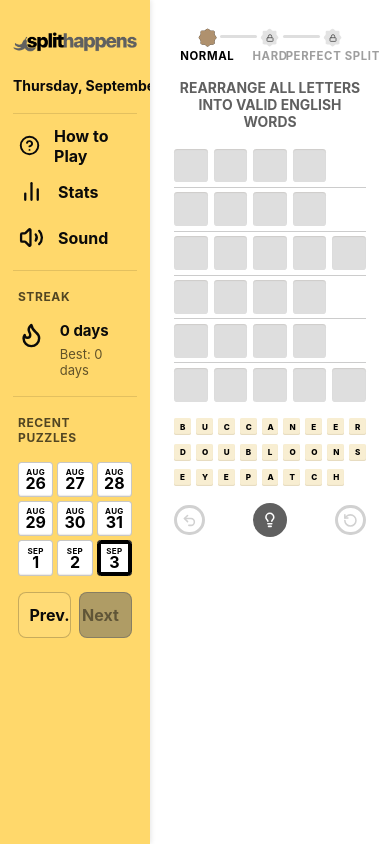
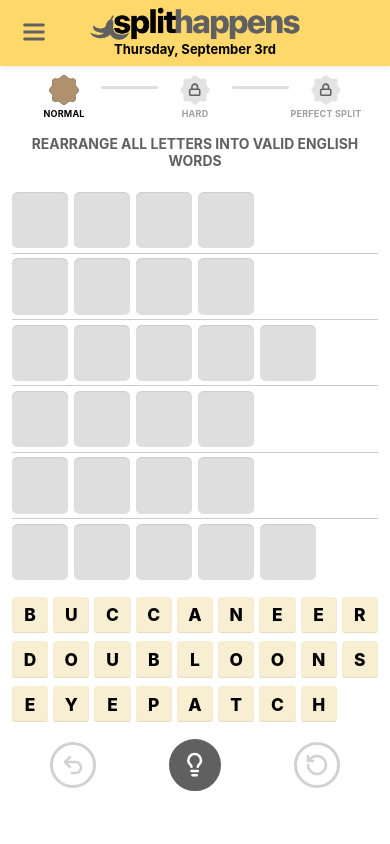
Before and after one commit to UncommonCrawl/SplitHappensWeb, a React (Vite) app: page / in a window 390 px wide. Built offline with nearby package versions, Linux system fonts and the light colour scheme.

Commit message:
Mobile layout

```diff
--- a/src/App.tsx
+++ b/src/App.tsx
@@ -1,7 +1,7 @@
 import { Fragment, useCallback, useEffect, useMemo, useRef, useState, type CSSProperties, type PointerEvent as ReactPointerEvent, type ReactNode } from "react";
 import {
   ArrowLeft, ArrowRight, ChartNoAxesColumn, Flame, HelpCircle, Lightbulb, Lock,
-  RotateCcw, Share2, Trophy, Undo2, Volume2, VolumeX, X,
+  Menu, RotateCcw, Share2, Trophy, Undo2, Volume2, VolumeX, X,
 } from "lucide-react";
 import { loadContent, localDateKey, parseLocalDate, staticAssetPath } from "./content";
 import { createGame, deriveGame, gameReducer, slotID, type GameAction } from "./engine";
@@ -88,11 +88,15 @@ export default function App() {
   const [now, setNow] = useState(new Date());
   const [toast, setToast] = useState<string | null>(null);
   const [archivePage, setArchivePage] = useState(0);
+  const [drawerOpen, setDrawerOpen] = useState(false);
+  const [isConstrained, setIsConstrained] = useState(() => window.matchMedia("(max-width: 1050px)").matches);
   const [drag, setDrag] = useState<DragState | null>(null);
   const [dragHover, setDragHover] = useState<SlotID | "source" | null>(null);
   const dragStart = useRef<{ x: number; y: number } | null>(null);
   const suppressClick = useRef(false);
   const previousGold = useRef(false);
+  const hamburgerRef = useRef<HTMLButtonElement>(null);
+  const drawerRef = useRef<HTMLElement>(null);
 
   const refreshContent = useCallback(() => {
     setLoadError(null);
@@ -111,6 +115,57 @@ export default function App() {
     const timer = window.setInterval(() => setNow(new Date()), 30_000);
     return () => window.clearInterval(timer);
   }, []);
+
+  useEffect(() => {
+    const media = window.matchMedia("(max-width: 1050px)");
+    const handleChange = (event: MediaQueryListEvent) => {
+      setIsConstrained(event.matches);
+      if (!event.matches) setDrawerOpen(false);
+    };
+    setIsConstrained(media.matches);
+    media.addEventListener("change", handleChange);
+    return () => media.removeEventListener("change", handleChange);
+  }, []);
+
+  const closeDrawer = useCallback((restoreFocus = true) => {
+    setDrawerOpen(false);
+    if (restoreFocus) window.requestAnimationFrame(() => hamburgerRef.current?.focus());
+  }, []);
+
+  useEffect(() => {
+    const drawer = drawerRef.current;
+    if (drawer) drawer.inert = isConstrained && !drawerOpen;
+    if (!drawerOpen || !isConstrained) return;
+
+    const previousOverflow = document.body.style.overflow;
+    document.body.style.overflow = "hidden";
+    const focusable = () => Array.from(drawer?.querySelectorAll<HTMLElement>("button:not(:disabled), [href], [tabindex]:not([tabindex='-1'])") ?? []);
+    const handleKeyDown = (event: KeyboardEvent) => {
+      if (event.key === "Escape") {
+        event.preventDefault();
+        closeDrawer();
+        return;
+      }
+      if (event.key !== "Tab") return;
+      const elements = focusable();
+      if (!elements.length) return;
+      const first = elements[0];
+      const last = elements[elements.length - 1];
+      if (event.shiftKey && document.activeElement === first) {
+        event.preventDefault();
+        last.focus();
+      } else if (!event.shiftKey && document.activeElement === last) {
+        event.preventDefault();
+        first.focus();
+      }
+    };
+    document.addEventListener("keydown", handleKeyDown);
+    window.requestAnimationFrame(() => focusable()[0]?.focus());
+    return () => {
+      document.body.style.overflow = previousOverflow;
+      document.removeEventListener("keydown", handleKeyDown);
+    };
+  }, [closeDrawer, drawerOpen, isConstrained]);
 
   const activeLevel = useMemo(() => content?.levels.find((level) => level.id === activeLevelID) ?? null, [content, activeLevelID]);
   const scheduleEntry = useMemo(() => content?.schedule.find((entry) => entry.levelID === activeLevelID) ?? null, [content, activeLevelID]);
@@ -472,19 +527,54 @@ export default function App() {
     "--target-compact-height-limit": `calc(${36 / targetSizingRows}cqh - 0.5px)`,
     "--source-height-limit": `${18.75 / game.sourceSlots.length}cqh`,
   } as CSSProperties;
+  const handleSidebarAction = (action: () => void) => {
+    action();
+    if (isConstrained) closeDrawer();
+  };
+  const handlePuzzleSelection = (levelID: string) => {
+    setActiveLevelID(levelID);
+    if (isConstrained) closeDrawer();
+  };
   return (
     <div className="app-shell">
-      <aside className="app-sidebar progress-rail">
+      <header className="mobile-header">
+        <button
+          ref={hamburgerRef}
+          className="mobile-menu-button"
+          aria-label="Open sidebar menu"
+          aria-controls="sidebar-menu"
+          aria-expanded={drawerOpen}
+          onClick={() => setDrawerOpen(true)}
+        ><Menu /></button>
+        <div className="mobile-brand">
+          <img src={staticAssetPath("/images/title.png")} alt="Split Happens" className="mobile-wordmark" />
+          <h1>{longDate(selectedDate)}</h1>
+        </div>
+        <span className="mobile-header-spacer" aria-hidden="true" />
+      </header>
+
+      {isConstrained && drawerOpen && <button className="drawer-backdrop" aria-label="Close sidebar menu" onClick={() => closeDrawer()} />}
+
+      <aside
+        ref={drawerRef}
+        id="sidebar-menu"
+        className={`app-sidebar progress-rail ${drawerOpen ? "drawer-open" : ""}`}
+        role={isConstrained ? "dialog" : undefined}
+        aria-modal={isConstrained && drawerOpen ? "true" : undefined}
+        aria-label={isConstrained ? "Sidebar menu" : "Game sidebar"}
+        aria-hidden={isConstrained && !drawerOpen ? "true" : undefined}
+      >
+        <button className="drawer-close" aria-label="Close sidebar menu" onClick={() => closeDrawer()}><X /></button>
         <header className="sidebar-brand">
           <img src={staticAssetPath("/images/title.png")} alt="Split Happens" className="wordmark" />
           <h1>{longDate(selectedDate)}</h1>
         </header>
 
         <nav className="sidebar-actions" aria-label="Game actions">
-          <button aria-label="How to Play" onClick={() => setModal("how")}><HelpCircle /><span>How to Play</span></button>
-          <button aria-label="Stats" onClick={() => setModal("stats")}><ChartNoAxesColumn /><span>Stats</span></button>
+          <button aria-label="How to Play" onClick={() => handleSidebarAction(() => setModal("how"))}><HelpCircle /><span>How to Play</span></button>
+          <button aria-label="Stats" onClick={() => handleSidebarAction(() => setModal("stats"))}><ChartNoAxesColumn /><span>Stats</span></button>
           <button
-            onClick={() => updateSettings({ soundEnabled: !persisted.settings.soundEnabled })}
+            onClick={() => handleSidebarAction(() => updateSettings({ soundEnabled: !persisted.settings.soundEnabled }))}
             aria-label={persisted.settings.soundEnabled ? "Turn sound off" : "Turn sound on"}
             aria-pressed={persisted.settings.soundEnabled}
           >
@@ -493,10 +583,6 @@ export default function App() {
           </button>
         </nav>
 
-        <section>
-          <h2>Streak</h2>
-          <div className="rail-feature"><Flame /><div><strong>{stats.currentStreak} {stats.currentStreak === 1 ? "day" : "days"}</strong><small>Best: {stats.bestStreak} days</small></div></div>
-        </section>
         <section className="sidebar-stats">
           <h2>Recent puzzles</h2>
           <div className="puzzle-date-grid" aria-label="Recent puzzles">
@@ -513,7 +599,7 @@ export default function App() {
                 data-date={entry.date}
                 aria-label={`${date.toLocaleDateString("en-US", { month: "long", day: "numeric", year: "numeric" })}, ${today ? "today's puzzle" : tierLabel}`}
                 aria-pressed={entry.levelID === activeLevel.id}
-                onClick={() => setActiveLevelID(entry.levelID)}
+                onClick={() => handlePuzzleSelection(entry.levelID)}
               >
                 <span className="puzzle-date-month">{MONTH_ABBREVIATIONS[date.getMonth()]}</span>
                 <strong className="puzzle-date-day">{date.getDate()}</strong>
@@ -649,6 +735,14 @@ export default function App() {
 
       {modal === "stats" && <Modal title="Daily Stats" onClose={() => setModal(null)}>
         <div className="modal-stats">
+          <div className="modal-streak">
+            <Flame />
+            <div>
+              <span>Current Streak</span>
+              <strong>{stats.currentStreak} {stats.currentStreak === 1 ? "day" : "days"}</strong>
+              <small>Best: {stats.bestStreak} {stats.bestStreak === 1 ? "day" : "days"}</small>
+            </div>
+          </div>
           <div className="stat-row"><span>Puzzles Solved</span><strong>{stats.puzzlesSolved}</strong></div>
           <div className="stat-row"><span>Holy Splits</span><strong>{stats.perfectSplits}</strong></div>
           <div className="stat-row"><span>Avg. Time</span><strong>{formatDuration(stats.averageTimeMs)}</strong></div>
--- a/src/styles.css
+++ b/src/styles.css
@@ -27,6 +27,7 @@ button, input { font: inherit; }
 button { color: inherit; }
 
 .app-shell { min-height: 100vh; display: grid; grid-template-columns: 294px minmax(0, 1fr); }
+.mobile-header, .drawer-backdrop, .drawer-close { display: none; }
 .app-sidebar {
   min-height: 100vh;
   height: 100dvh;
@@ -76,11 +77,6 @@ button { color: inherit; }
 .progress-rail section { padding: 18px 5px; border-bottom: 1px solid rgb(0 0 0 / 11%); }
 .progress-rail section:last-child { border: 0; padding-bottom: 0; }
 .progress-rail h2 { margin: 0 0 17px; font-size: 12px; text-transform: uppercase; letter-spacing: .05em; color: rgb(0 0 0 / 68%); }
-.rail-feature { display: flex; align-items: flex-start; gap: 15px; }
-.rail-feature > svg { width: 28px; height: 28px; stroke-width: 2.2; }
-.rail-feature div { display: grid; gap: 6px; }
-.rail-feature strong { font-size: 15px; }
-.rail-feature small { color: rgb(0 0 0 / 62%); font-size: 13px; }
 .rail-row, .stat-row { display: flex; align-items: center; justify-content: space-between; min-height: 42px; }
 .rail-row + .rail-row { border-top: 1px solid #eee; }
 .archive-button { width: 100%; height: 46px; margin-top: 16px; border: 1px solid rgb(0 0 0 / 22%); background: rgb(255 255 255 / 8%); border-radius: 8px; font-weight: 700; display: flex; align-items: center; justify-content: center; gap: 10px; cursor: pointer; }
@@ -274,6 +270,12 @@ button { color: inherit; }
 .modal-wide { width: min(860px, 100%); }
 .modal h2 { margin: 0 40px 26px; text-align: center; font-size: 32px; }
 .modal-stats { font-size: 17px; }
+.modal-streak { margin-bottom: 12px; padding: 18px; border-radius: 12px; background: #fff8df; display: flex; align-items: center; gap: 16px; }
+.modal-streak > svg { width: 36px; height: 36px; flex: 0 0 auto; color: var(--yellow-deep); stroke-width: 2.2; }
+.modal-streak div { display: grid; gap: 3px; }
+.modal-streak span { color: rgb(0 0 0 / 62%); font-size: 13px; font-weight: 750; letter-spacing: .04em; text-transform: uppercase; }
+.modal-streak strong { font-size: 22px; }
+.modal-streak small { color: rgb(0 0 0 / 62%); font-size: 14px; }
 .modal-stats .stat-row + .stat-row { border-top: 1px solid var(--line); }
 .modal-close { position: absolute; top: 16px; right: 16px; width: 42px; min-height: 42px; padding: 0; background: #f4f4f4; box-shadow: none; }
 .instructions { text-align: center; font-size: 17px; line-height: 1.45; }
@@ -294,14 +296,7 @@ button { color: inherit; }
 .loader { width: 40px; height: 40px; border: 4px solid rgb(0 0 0 / 13%); border-top-color: #111; border-radius: 50%; animation: spin .8s linear infinite; }
 @keyframes spin { to { transform: rotate(360deg); } }
 
-@media (max-width: 1050px) {
-  .app-shell { grid-template-columns: clamp(150px, 24vw, 250px) minmax(0, 1fr); }
-  .app-sidebar { padding-inline: 13px; }
-  .sidebar-brand h1 { font-size: 14px; }
-  .workspace { padding-inline: 24px; }
-}
-
-@media (hover: hover) and (pointer: fine) and (max-height: 780px) {
+@media (max-height: 780px) {
   .app-sidebar { padding-block: 12px 16px; }
   .sidebar-brand { padding-bottom: 10px; }
   .wordmark { height: 40px; }
@@ -316,7 +311,7 @@ button { color: inherit; }
   .puzzle-pagination { margin-top: 8px; gap: 6px; }
 }
 
-@media (hover: hover) and (pointer: fine) and (max-height: 650px) {
+@media (max-height: 650px) {
   .app-sidebar { padding-block: 8px; }
   .sidebar-brand { padding-bottom: 4px; }
   .wordmark { height: 28px; }
@@ -326,11 +321,6 @@ button { color: inherit; }
   .sidebar-actions svg { width: 20px; height: 20px; }
   .progress-rail section { padding-block: 5px; }
   .progress-rail h2 { margin-bottom: 4px; font-size: 10px; }
-  .rail-feature { gap: 10px; }
-  .rail-feature > svg { width: 20px; height: 20px; }
-  .rail-feature div { gap: 2px; }
-  .rail-feature strong { font-size: 13px; }
-  .rail-feature small { font-size: 11px; }
   .rail-row, .stat-row { min-height: 24px; font-size: 12px; }
   .archive-button { height: 30px; margin-top: 4px; font-size: 12px; }
   .archive-button svg { width: 16px; }
@@ -339,7 +329,7 @@ button { color: inherit; }
   .puzzle-date-button { --puzzle-month-size: clamp(6px, 5cqw, 8px); }
 }
 
-@media (hover: hover) and (pointer: fine) {
+@media (hover: hover) and (pointer: fine) and (min-width: 1051px) {
   html, body, #root {
     width: 100%;
     height: 100%;
@@ -358,34 +348,99 @@ button { color: inherit; }
 }
 
 @media (hover: none) and (pointer: coarse) {
-  .app-shell { display: flex; flex-direction: column; }
-  .workspace { order: 1; height: auto; min-height: 100dvh; overflow: visible; padding: 8px 12px 24px; }
-  .game-area { width: min(760px, 100%); height: calc(100dvh - 32px); min-height: 0; align-self: center; }
-  .app-sidebar { order: 2; position: static; width: 100%; min-height: auto; height: auto; overflow: visible; display: grid; grid-template-columns: repeat(3, minmax(0, 1fr)); gap: 0 18px; padding: 20px max(14px, calc((100% - 760px) / 2)); }
-  .sidebar-brand { grid-column: 1 / -1; }
-  .wordmark { width: min(280px, 70vw); }
-  .sidebar-actions { grid-column: 1 / -1; display: grid; grid-template-columns: repeat(3, 1fr); gap: 8px; }
-  .sidebar-actions button { justify-content: center; }
-  .progress-rail section { padding: 16px 0; border-bottom: 0; }
-  .progress-rail h2 { margin-bottom: 10px; }
   .modal { padding: 38px 22px 28px; border-radius: 16px; }
   .modal h2 { font-size: 26px; }
 }
 
-@media (max-width: 640px) and (hover: none) and (pointer: coarse) {
-  .app-sidebar { grid-template-columns: 1fr 1fr; }
-  .progress-rail section { border-bottom: 1px solid var(--line); }
-  .progress-rail section:nth-child(2) { border-bottom: 1px solid var(--line); }
-  .progress-rail .sidebar-stats { grid-column: 1 / -1; border-bottom: 0; }
+@media (max-width: 1050px) {
+  html, body, #root { width: 100%; height: 100%; min-height: 0; overflow: hidden; }
+  .app-shell {
+    width: 100%;
+    height: 100dvh;
+    min-height: 0;
+    overflow: hidden;
+    display: grid;
+    grid-template-columns: minmax(0, 1fr);
+    grid-template-rows: auto minmax(0, 1fr);
+  }
+  .mobile-header {
+    min-height: 66px;
+    padding: max(4px, env(safe-area-inset-top)) 12px 6px;
+    background: var(--gold);
+    box-shadow: 0 1px 5px rgb(0 0 0 / 10%);
+    display: grid;
+    grid-template-columns: 44px minmax(0, 1fr) 44px;
+    align-items: center;
+    z-index: 20;
+  }
+  .mobile-menu-button, .drawer-close {
+    width: 44px;
+    height: 44px;
+    min-height: 44px;
+    padding: 0;
+    border: 0;
+    border-radius: 9px;
+    background: transparent;
+    color: var(--control);
+    display: grid;
+    place-items: center;
+    cursor: pointer;
+  }
+  .mobile-menu-button:hover, .drawer-close:hover { background: rgb(255 255 255 / 28%); }
+  .mobile-menu-button svg, .drawer-close svg { width: 28px; height: 28px; stroke-width: 2.5; }
+  .mobile-brand { min-width: 0; display: grid; justify-items: center; gap: 1px; text-align: center; }
+  .mobile-wordmark { width: min(230px, 100%); height: 34px; object-fit: contain; }
+  .mobile-brand h1 { margin: 0; font-size: 13px; line-height: 1.15; white-space: nowrap; }
+  .mobile-header-spacer { width: 44px; height: 44px; }
+  .workspace { width: 100%; height: 100%; min-height: 0; overflow: hidden; padding: 8px 12px max(16px, env(safe-area-inset-bottom)); }
+  .game-area { width: min(760px, 100%); height: 100%; min-height: 0; align-self: center; }
+  .app-sidebar {
+    position: fixed;
+    inset: 0 auto 0 0;
+    width: min(294px, 88vw);
+    min-height: 0;
+    height: 100dvh;
+    overflow-y: auto;
+    padding: max(18px, env(safe-area-inset-top)) 16px max(26px, env(safe-area-inset-bottom));
+    z-index: 70;
+    box-shadow: 4px 0 20px rgb(0 0 0 / 24%);
+    transform: translateX(-105%);
+    visibility: hidden;
+    transition: transform .22s ease, visibility 0s linear .22s;
+  }
+  .app-sidebar.drawer-open { transform: translateX(0); visibility: visible; transition: transform .22s ease; }
+  .app-sidebar .sidebar-brand { display: none; }
+  .drawer-close { margin: -5px -5px 5px auto; }
+  .drawer-backdrop {
+    position: fixed;
+    inset: 0;
+    z-index: 60;
+    width: 100%;
+    height: 100%;
+    padding: 0;
+    border: 0;
+    background: rgb(0 0 0 / 36%);
+    display: block;
+    cursor: default;
+  }
+  .sidebar-actions { padding-top: 5px; }
 }
 
-@media (max-width: 480px) and (hover: none) and (pointer: coarse) {
-  .app-sidebar { grid-template-columns: 1fr; }
-  .sidebar-actions button { flex-direction: column; gap: 4px; padding-block: 7px; font-size: 12px; }
-  .progress-rail .sidebar-stats { grid-column: auto; border-bottom: 0; }
+@media (max-width: 480px) {
   .tier-step strong { font-size: 9px; letter-spacing: .025em; }
   .tier-connector { margin-inline: -15px; }
   .game-toolbar { width: min(290px, 100%); }
+}
+
+@media (max-width: 360px), (max-height: 430px) {
+  .mobile-header { min-height: 38px; padding-block: max(1px, env(safe-area-inset-top)) 1px; grid-template-columns: 36px minmax(0, 1fr) 36px; }
+  .mobile-menu-button { width: 36px; height: 36px; min-height: 36px; }
+  .mobile-menu-button svg { width: 25px; height: 25px; }
+  .mobile-wordmark { height: 22px; }
+  .mobile-brand h1 { font-size: 10px; }
+  .mobile-header-spacer { width: 36px; height: 36px; }
+  .workspace { padding-block: 0 max(0px, env(safe-area-inset-bottom)); }
+  .game-area { row-gap: 1.8cqh; }
 }
 
 @media (max-height: 700px) {
```
Also changed, not shown: 1 other file (tests, documents, lock files or other folders).
